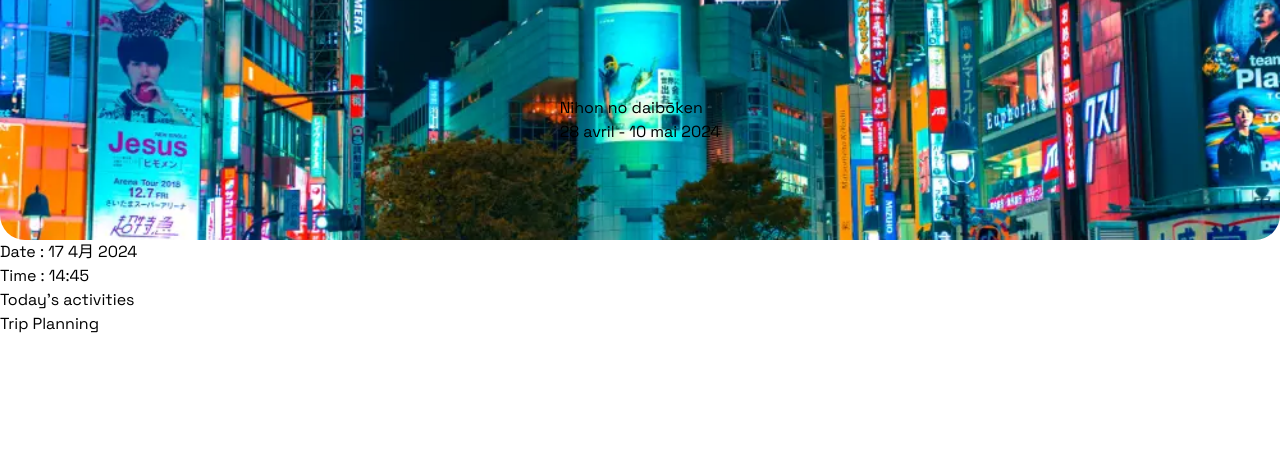
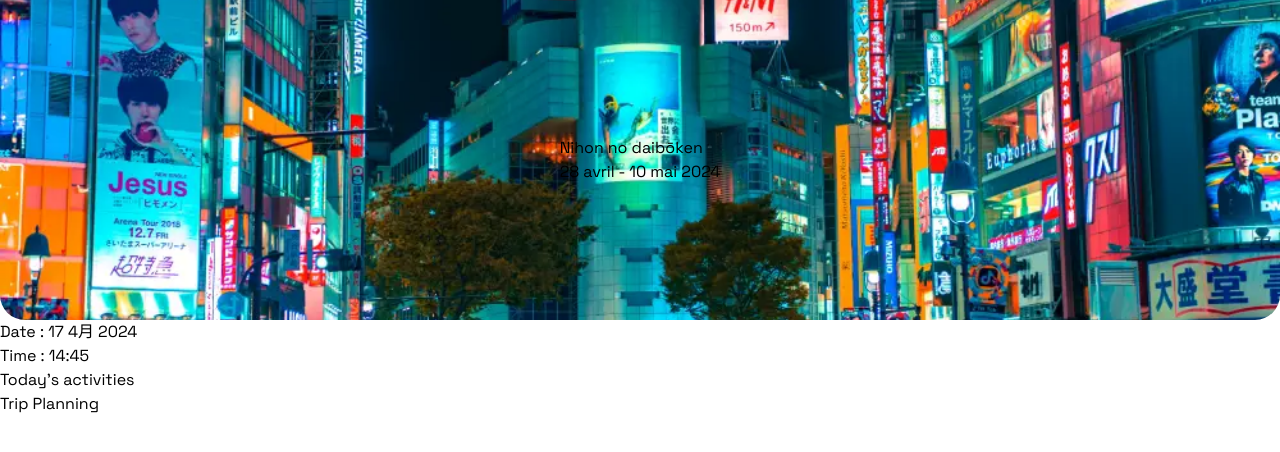
Before and after one commit to Cristina-fruitsPunchSamurai/japan-daibouken, a React (Vite) app: page / in a window 1280 px wide. Shown: the top 452 px of the page. Built offline with nearby package versions, Linux system fonts and the light colour scheme; no server answers.

Commit message:
fix height

```diff
--- a/src/index.css
+++ b/src/index.css
@@ -23,7 +23,7 @@
   background-image: url("../public/japan.webp");
   background-size: cover;
   background-position: center;
-  height: 30%;
+  height: 40%;
   border-bottom-right-radius: 25px;
   border-bottom-left-radius: 25px;
   display: flex;
```
